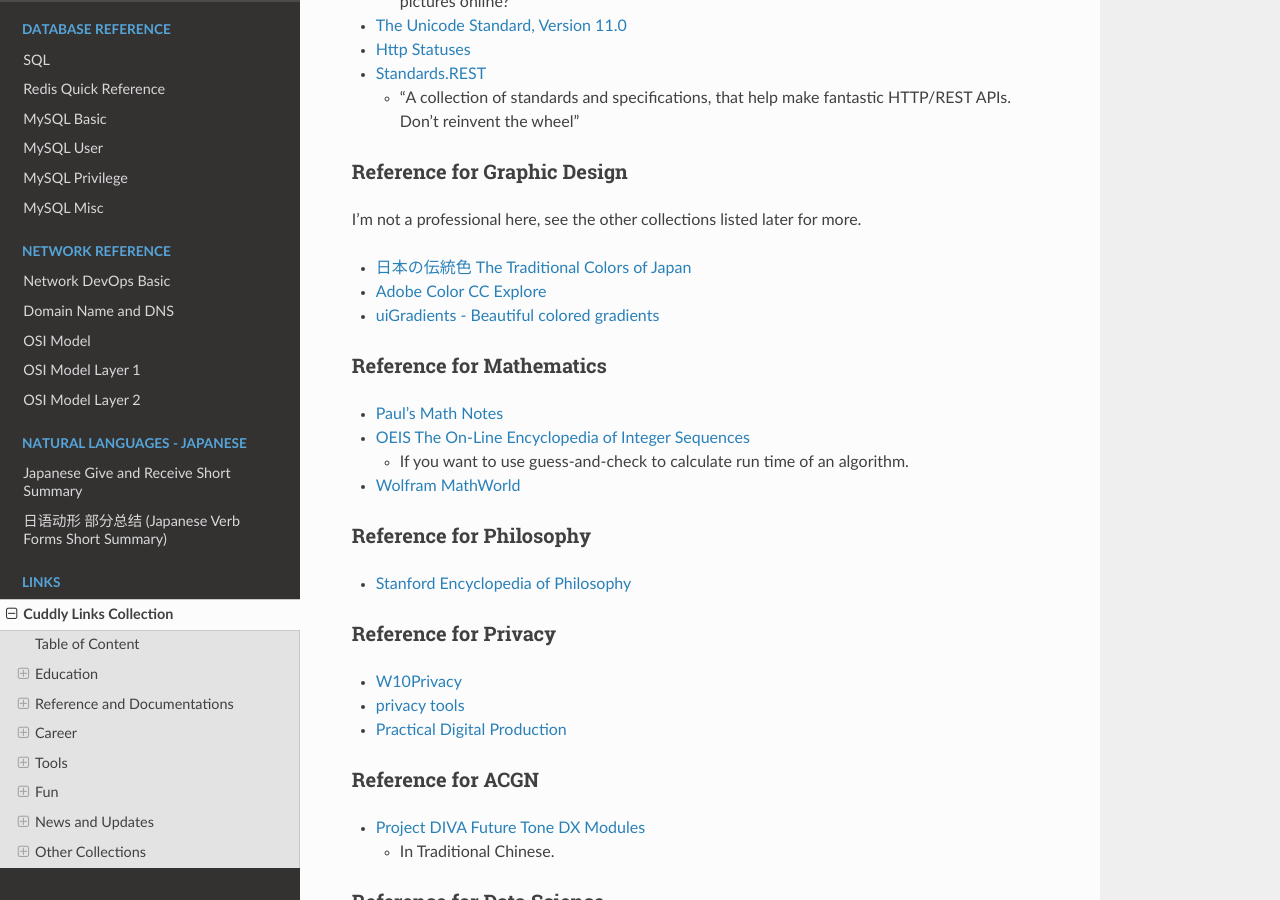
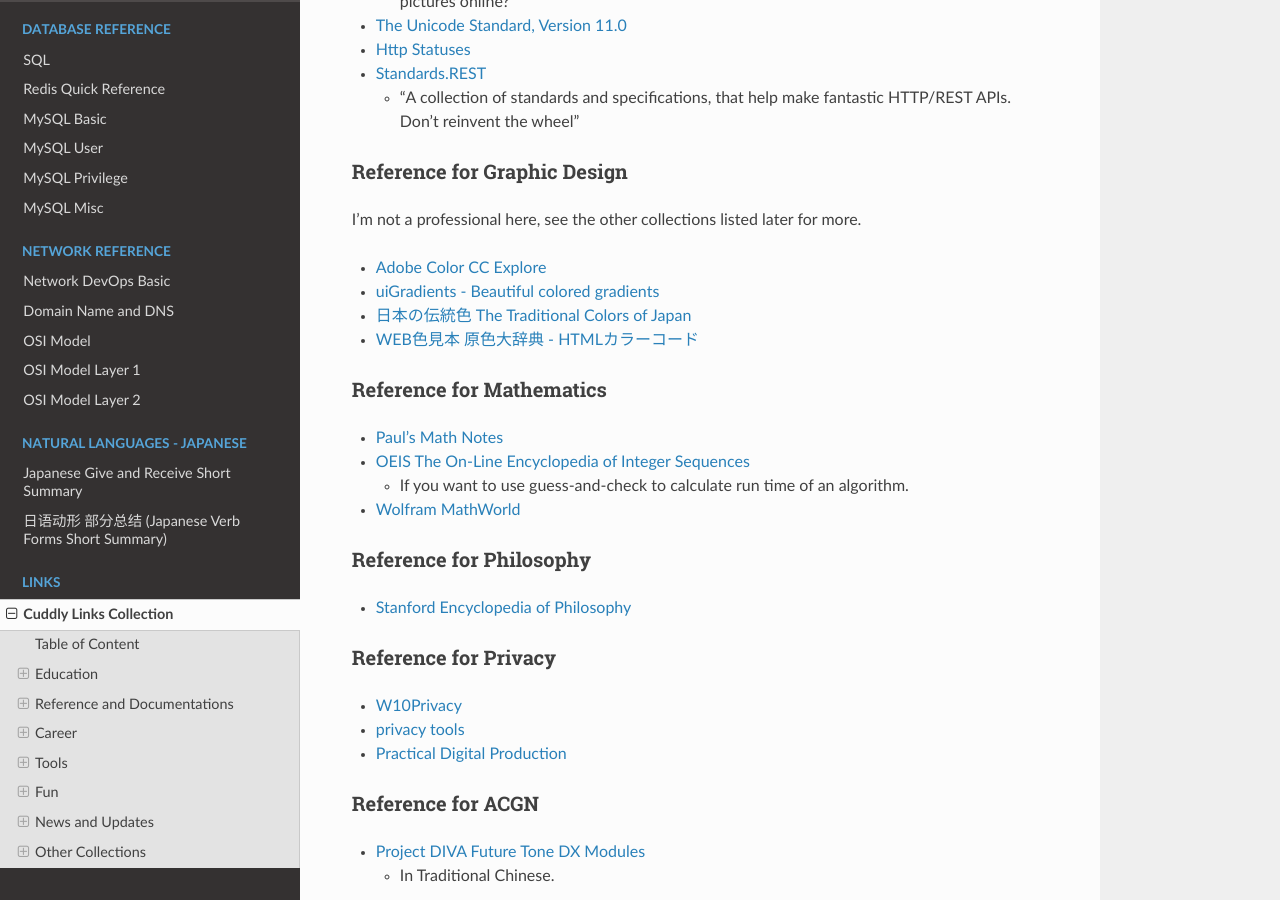
Before and after one commit to snowme34/snowme34.com, a Sphinx documentation site: the page built from docs/source/links/cuddly_links_collection.md, in a window 1280 px wide and 900 px high, scrolled down 9909 px. Built offline with Sphinx 7.4.7 and the Read the Docs theme 2.0.0, drawn with Linux system fonts in a browser that asks for light colours; some of the changed text lies outside the part shown.

Commit message:
update and fix links

```diff
--- a/docs/source/links/cuddly_links_collection.md
+++ b/docs/source/links/cuddly_links_collection.md
@@ -541,9 +541,10 @@
 
 I'm not a professional here, see the other collections listed later for more.
 
-* [日本の伝統色 The Traditional Colors of Japan](http://nipponcolors.com/)
 * [Adobe Color CC Explore](https://color.adobe.com/explore/)
 * [uiGradients - Beautiful colored gradients](https://uigradients.com/#Disco)
+* [日本の伝統色 The Traditional Colors of Japan](http://nipponcolors.com/)
+* [WEB色見本 原色大辞典 - HTMLカラーコード](https://www.colordic.org/)
 
 ### Reference for Mathematics
 
```
Also changed, not shown: other parts of docs/source/links/cuddly_links_collection.md (+1 -1 lines).
